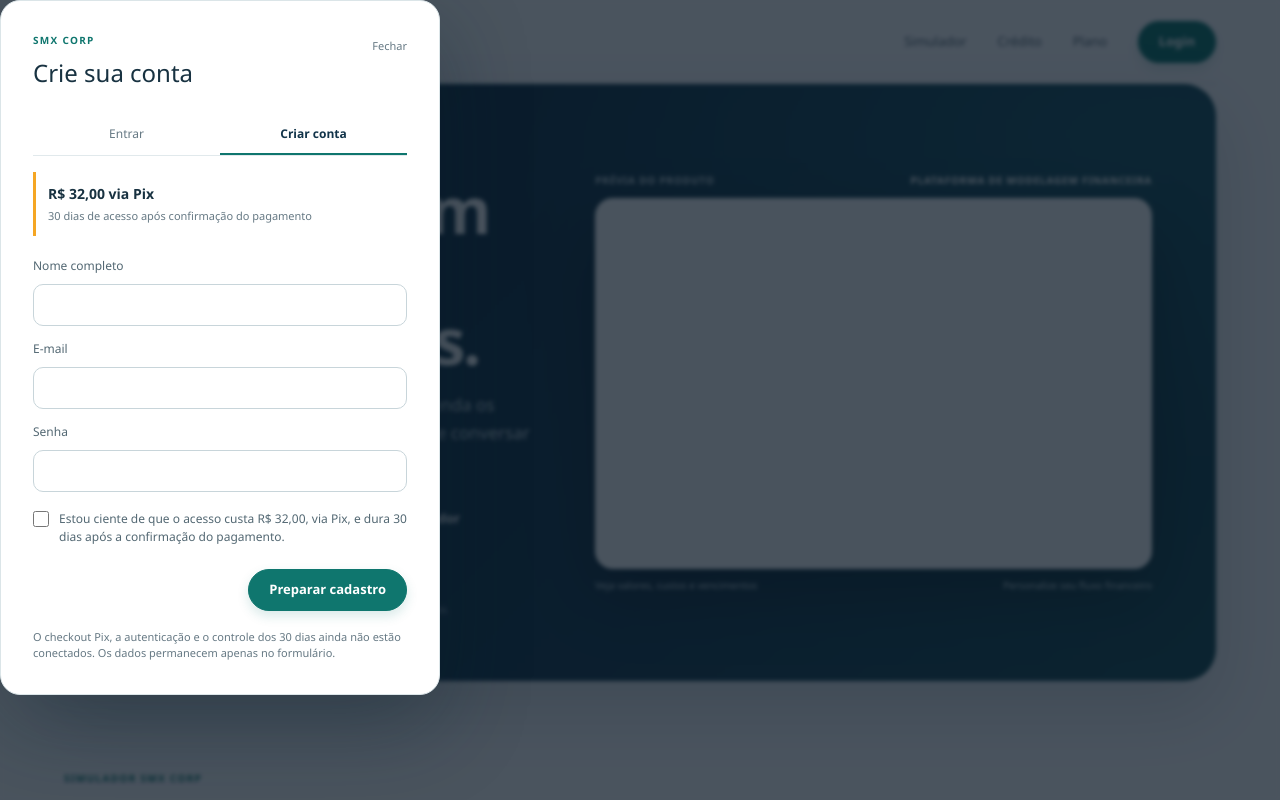
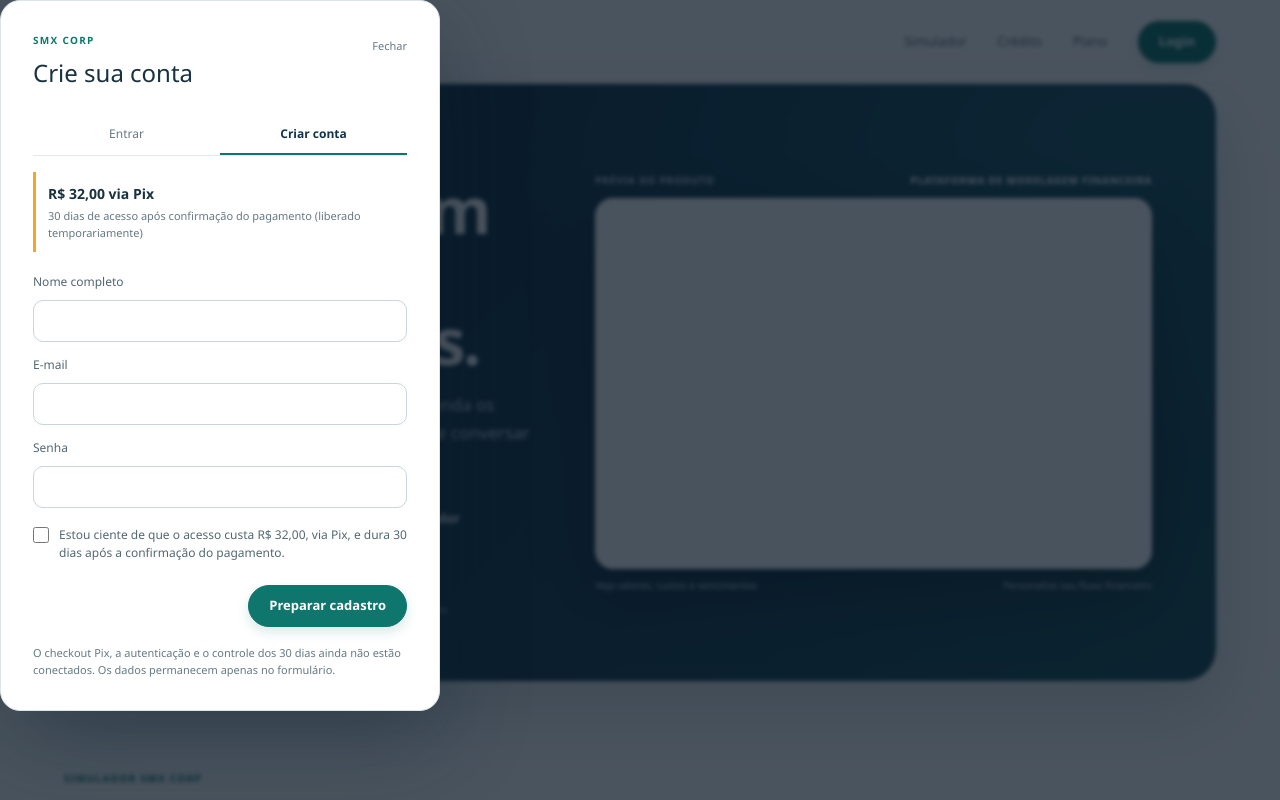
Before and after one commit to alexandremrcn/smxcorp-frontend, a React (Vite) app: page / in a window 1280 px wide. Both pictures are taken after a click on the button "Ver plano de acesso". Shown: the top 800 px of the page. Built offline with nearby package versions, Linux system fonts and the light colour scheme.

Commit message:
Mensagem  de liberado temporariamente

```diff
--- a/frontend/src/features/inicio/Inicio.tsx
+++ b/frontend/src/features/inicio/Inicio.tsx
@@ -221,7 +221,7 @@ export default function Inicio() {
           </div>
           <div className="access-plan-summary">
             <strong>{valorPlano} via Pix</strong>
-            <span>{PLANO_ACESSO.duracaoDias} dias de acesso após confirmação do pagamento</span>
+            <span>{PLANO_ACESSO.duracaoDias} dias de acesso após confirmação do pagamento (liberado temporariamente)</span>
           </div>
           <form className="login-form" onSubmit={enviarAcesso}>
             {modoAcesso === 'cadastro' && (
```
